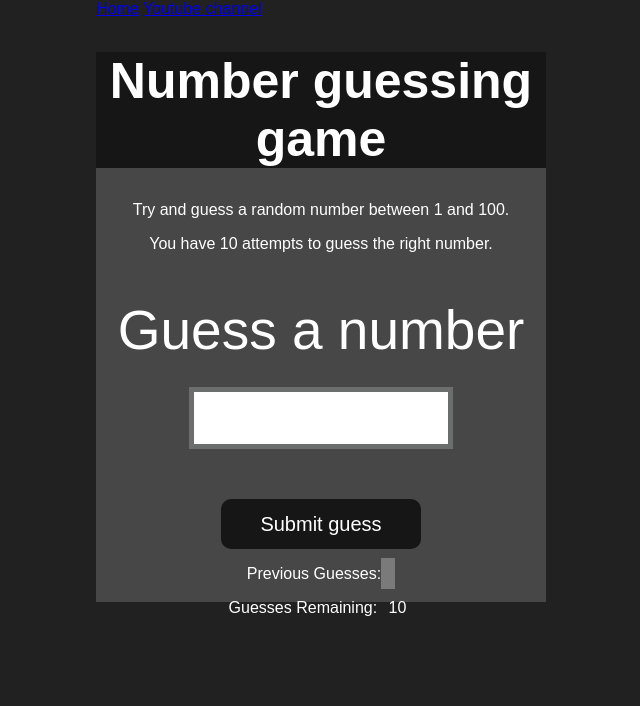
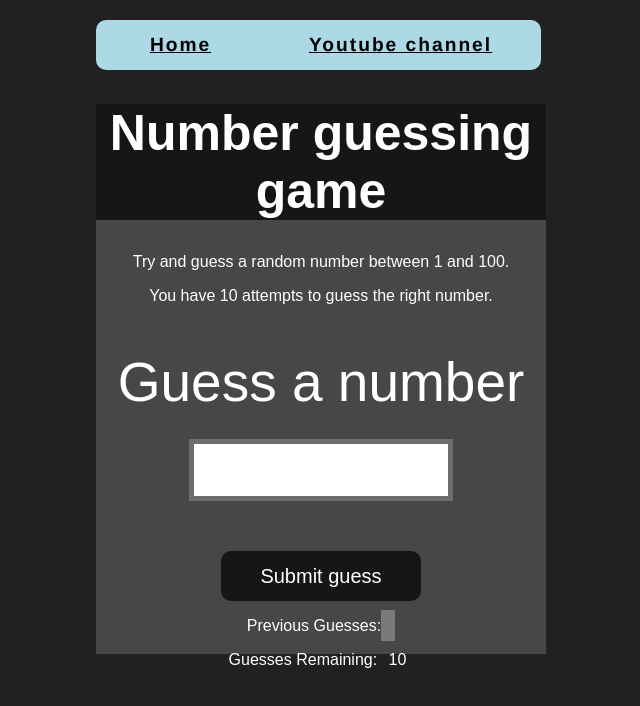
Before and after one commit to shubhamkuwarbi10-ai/JAVASCRIPT, a plain HTML site: page GuessTheNumber/index.html in a window 1280 px wide. Shown: the whole page, without its empty margins (304-944 px from the left). Drawn offline with Linux system fonts and the light colour scheme.

Commit message:
made some UI changes and some changes regarding HTML

```diff
--- a/GuessTheNumber/index.html
+++ b/GuessTheNumber/index.html
@@ -9,9 +9,9 @@
     <!-- <link rel="stylesheet" href="../styles.css"> -->
 </head>
 <body style="background-color:#212121; color:#fff;">
-  <nav>
-    <a href="/" aria-current="page">Home</a>
-    <a target="_blank" href="https://www.youtube.com"
+  <nav id = "navBar">
+    <a id = "home" href="/" aria-current="page">Home</a>
+    <a id = "youtube" target="_blank" href="https://www.youtube.com"
       >Youtube channel</a
     >
   </nav>
--- a/GuessTheNumber/style.css
+++ b/GuessTheNumber/style.css
@@ -9,6 +9,41 @@ body {
   margin: 0 auto;
   background-color: #212121;
 }
+
+#navBar{
+    display: flex;
+    background-color : lightblue;
+    width: 430px;
+    height: 30px;
+    padding-top: 10px;
+    padding-bottom: 5px;
+    padding-left: 15px;
+    border-radius: 10px;
+    letter-spacing: 2px;
+    margin-top: 20px;
+    align-items: center;
+    justify-content: space-around;
+    /* margin-left: 0px; */
+    gap: 20px;
+    padding-bottom: 10px;
+}
+
+#home{
+    padding-left: 10px;
+    padding-right: 20px;
+    color: black;
+    font-size: larger;
+    font-weight: 1000;
+    font-family: 'Franklin Gothic Medium', 'Arial Narrow', Arial, sans-serif;
+}
+#youtube{
+    padding-right: 20px;
+    color: #000;
+    font-weight: 1000;
+    font-size: larger;
+    font-family:'Franklin Gothic Medium', 'Arial Narrow', Arial, sans-serif;
+}
+
 
 .lastResult {
   color: white;
```
